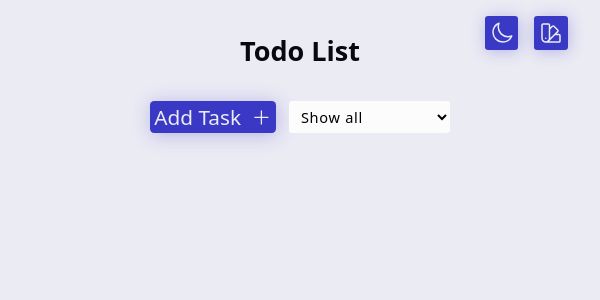
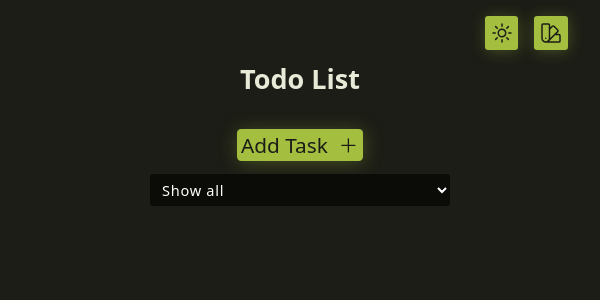
Before and after one commit to Imran-A-K/Qtec-To-Do, a React (Vite) app: page / in a window 600 px wide. Shown: the top 300 px of the page. Built offline with nearby package versions, Linux system fonts and the light colour scheme.

Commit message:
fixed styling issues

```diff
--- a/src/App.jsx
+++ b/src/App.jsx
@@ -90,7 +90,7 @@ function App() {
   return (
     <div className="container">
       <Toaster />
-      <header>
+      <header className="header">
         <h1>Todo List</h1>
       </header>
       {addingTask ? (
--- a/src/components/theme/ThemeSwitcher.jsx
+++ b/src/components/theme/ThemeSwitcher.jsx
@@ -11,12 +11,13 @@ import styles from "./ThemeSwitcher.module.css";
 import useLocalStorage from "../../hooks/useLocalStorage";
 
 const ThemeSwitcher = () => {
-  const [hue, setHue] = useLocalStorage("todo.color", "240");
+  const [hue, setHue] = useLocalStorage("todo.color", "73");
 
-  const defaultDark = window.matchMedia("(prefers-color-scheme: dark)").matches;
+  //   const defaultDark = window.matchMedia("(prefers-color-scheme: dark)").matches;
   const [theme, setTheme] = useLocalStorage(
-    "react-todo.theme",
-    defaultDark ? "dark" : "light"
+    "todo.theme",
+    "dark"
+    // defaultDark ? "dark" : "light"
   );
 
   const [isColorPicking, setIsColorPicking] = useState(false);
--- a/src/components/theme/ThemeSwitcher.module.css
+++ b/src/components/theme/ThemeSwitcher.module.css
@@ -9,7 +9,11 @@
   --_size: 1.5rem;
   place-items: center;
 }
-
+@media screen and (max-width: 720px) {
+  .wrapper {
+    width: 100%;
+  }
+}
 .btns {
   display: flex;
   justify-content: end;
--- a/src/index.css
+++ b/src/index.css
@@ -278,7 +278,7 @@ hr {
 
 [role="dialog"] .todo {
   max-width: 80ch;
-  min-width: 30ch;
+  /* min-width: 30ch; */
   min-height: 40vh;
   padding: 2em 1.3em 1.3em;
   background-color: hsl(var(--bg) / 1);
@@ -286,3 +286,17 @@ hr {
   border: 0.1em solid hsl(var(--accent) / 0.3);
   box-shadow: 0 -1em 3em hsl(var(--muted)), 0 1em 3em hsl(var(--accent) / 0.2);
 }
+
+@media screen and (min-width: 500px) {
+  [role="dialog"] .todo {
+    min-height: 40vh;
+  }
+}
+@media screen and (max-width: 720px) {
+  .addTask {
+    flex-direction: column;
+  }
+  .header {
+    margin-top: 28px;
+  }
+}
```
